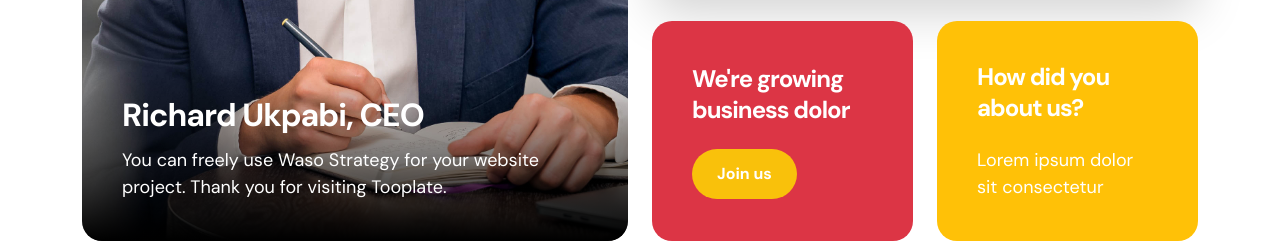
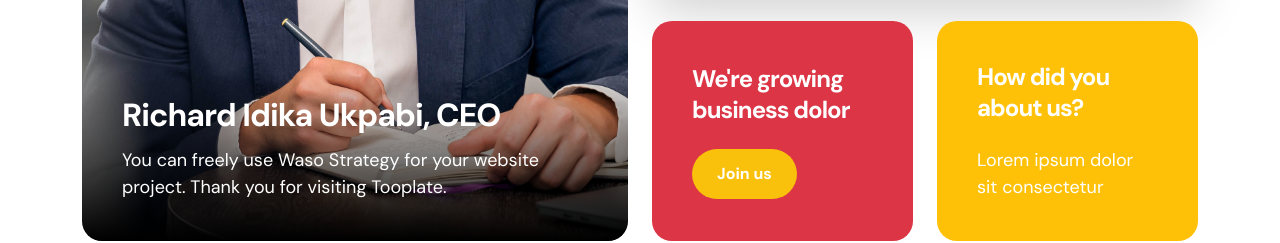
Before and after one commit to rukpabi/MarketPeak_Ecommerce, a plain HTML site: page index.html in a window 1280 px wide. Shown: the part 1329-1572 px from the top of the page. Drawn offline with Linux system fonts and the light colour scheme.

Commit message:
commiting changes done to index.html file

```diff
--- a/index.html
+++ b/index.html
@@ -188,7 +188,7 @@ Free Bootstrap 5 HTML Template
                                 <img src="images/peter-jones-WZROBIlY8Rg-unsplash.jpg" class="img-fluid about-image" alt="">
 
                                 <div class="about-image-info">
-                                    <h4 class="text-white">Richard Ukpabi, CEO</h4>
+                                    <h4 class="text-white">Richard Idika Ukpabi, CEO</h4>
 
                                     <p class="text-white mb-0">You can freely use Waso Strategy for your website project. Thank you for visiting Tooplate.</p>
                                 </div>
```
